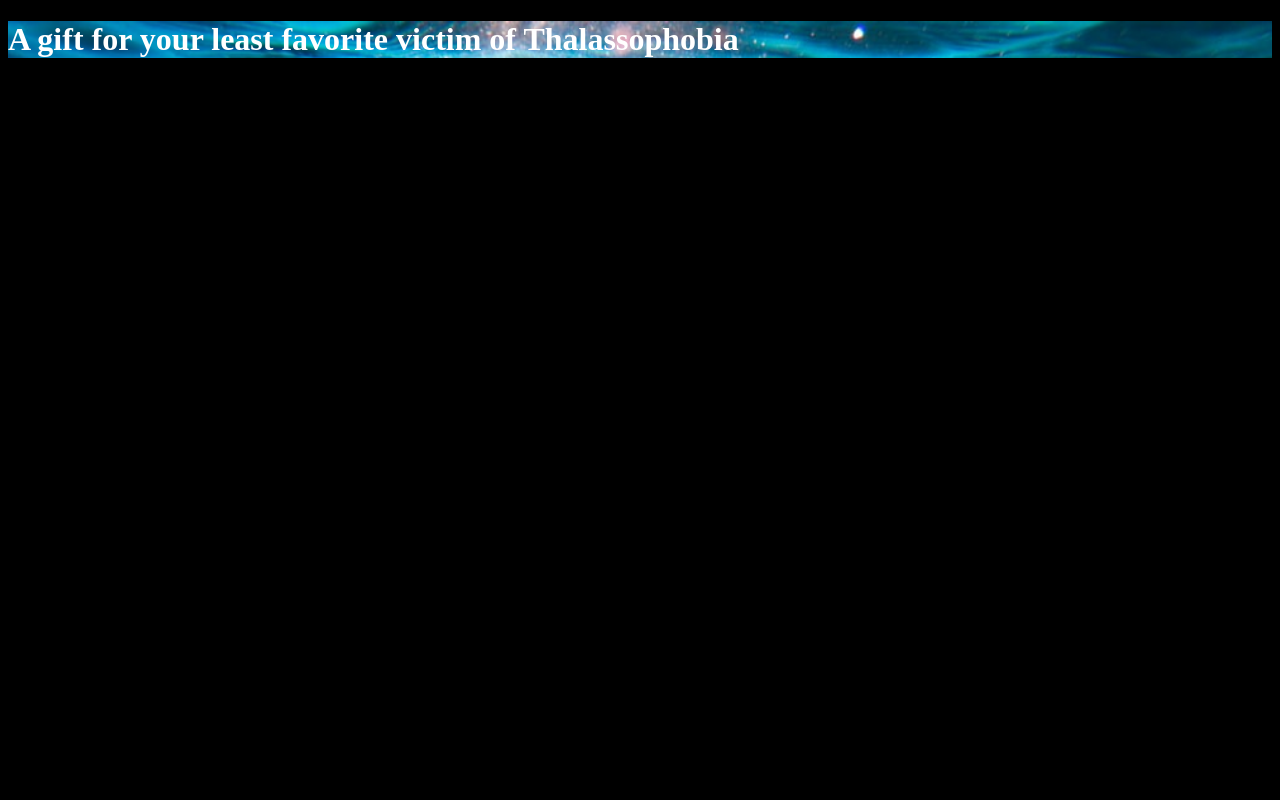
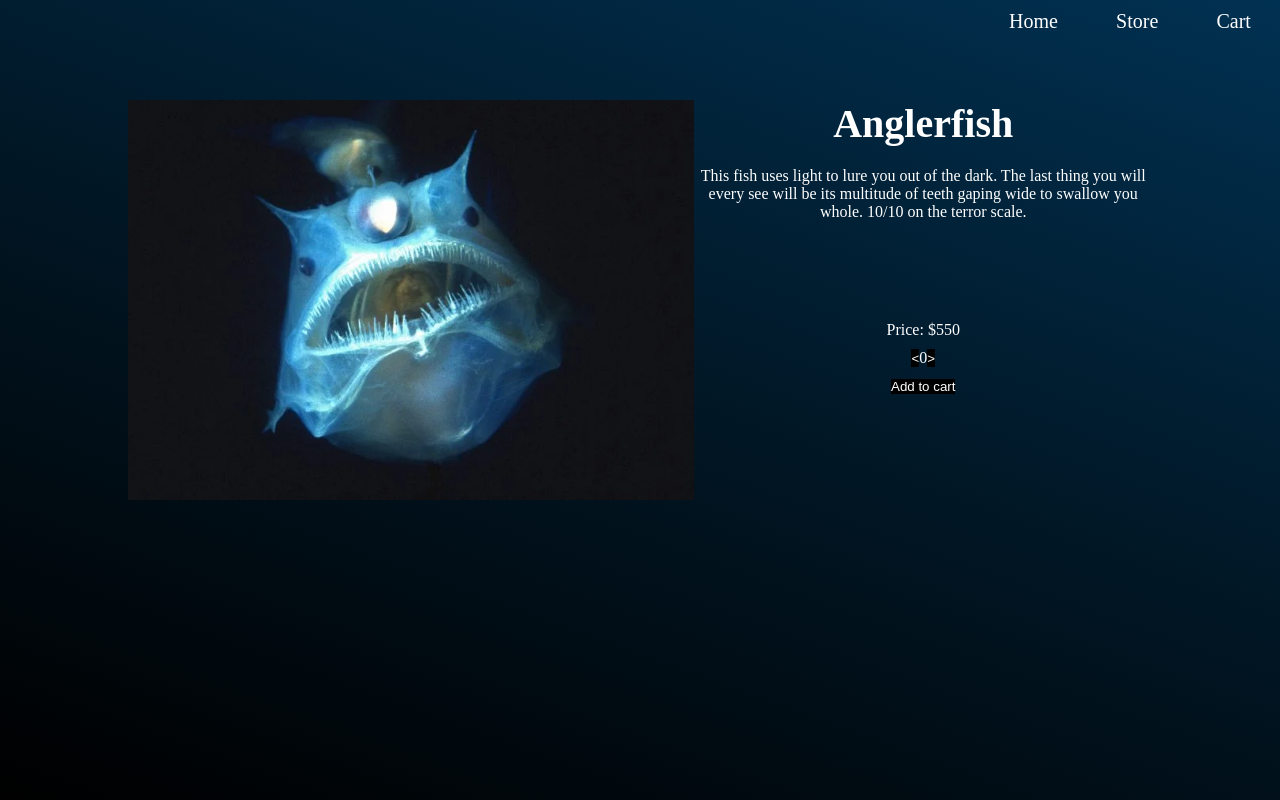
Before and after one commit to E-Kittle/shopping-cart, a React (Create React App) app: page / in a window 1280 px wide. Built offline with nearby package versions, Linux system fonts and the light colour scheme.

Commit message:
added background css and basic layout changes

```diff
--- a/src/App.js
+++ b/src/App.js
@@ -1,9 +1,13 @@
 import Home from './components/Home';
+import Store from './components/Store';
+import Nav from './components/Nav';
+import './style/generic.css'
 
 function App() {
   return (
-    <div className="App">
-      <Home />
+    <div className="App page-wrapper">
+      <Nav />
+      <Store />
     </div>
   );
 }
--- a/src/components/Item.js
+++ b/src/components/Item.js
@@ -0,0 +1,33 @@
+import React from 'react';
+import '../style/Store.css'
+
+const Item = (props) => {
+    const { item } = props;
+
+    return (
+        <div className='item-page'>
+            <img src={item.url} alt='failed'></img>
+            <div className='item-data'>
+                <h1>{item.name}</h1>
+                <p>{item.description}</p>
+            <div className='item-cta'>
+                <p>Price: ${item.price}</p>
+                <form>
+                    <div className='purchase-qty-wrapper'>
+                        <button id='increment'>&lt;</button>
+                        <p className='item-quantity'>0</p>
+                        <button id='decrement'>&gt;</button>
+                    </div>
+
+                    <button type='submit' className='purchase-button'>Add to cart</button>
+                </form>
+            </div>
+            </div>
+        </div>
+    )
+
+
+}
+
+
+export default Item;
--- a/src/components/Nav.js
+++ b/src/components/Nav.js
@@ -0,0 +1,22 @@
+import React from 'react';
+import '../style/App.css'
+
+const Nav = (props) => {
+
+
+    return (
+        <nav>
+            <ul className='nav-list'>
+                <li><a href='#'>Home</a></li>
+                <li><a href='#'>Store</a></li>
+                {/* Add an image for cart later */}
+                <li><a href='#'>Cart</a></li>
+            </ul>
+        </nav>
+    )
+
+
+}
+
+
+export default Nav;
--- a/src/components/Store.js
+++ b/src/components/Store.js
@@ -0,0 +1,21 @@
+import React from 'react';
+import Item from './Item';
+
+const Store = () => {
+
+    // For each item, we need to display a title, the image, a description, and a price
+
+    const storeItems = [{name: 'Anglerfish', url:'/images/anglerfish.webp', description: 'This fish uses light to lure you out of the dark. The last thing you will every see will be its multitude of teeth gaping wide to swallow you whole. 10/10 on the terror scale.', price:550.00}]
+    return (
+        <div>
+            {storeItems.map( item => {
+                return <Item item={item} />
+            })}
+        </div>
+    )
+
+
+}
+
+
+export default Store;
--- a/src/style/App.css
+++ b/src/style/App.css
@@ -1,5 +1,36 @@
+/* This css file contains styling for the basic layout (App.css) and for the nav element */
+
+
 * {
     box-sizing: border-box;
     margin: 0;
     padding: 0;
 }
+
+body {
+    /* background: linear-gradient(200deg, #013152, #011624, #000000);
+    height: 100vh; */
+}
+
+
+nav {
+    background-color: rgba(0, 0, 0 , 0);
+    min-height: 100px;
+    display: flex;
+    padding-top: 10px;
+    flex-direction: row-reverse;
+}
+
+nav ul {
+    display: flex;
+    list-style: none;
+    width: 300px;
+    justify-content: space-around;
+}
+
+a {
+    text-decoration: none;
+    color: white;
+    font-size: 20px;
+
+}
--- a/src/style/Home.css
+++ b/src/style/Home.css
@@ -4,7 +4,7 @@ body {
 }
 
 .hero-container {
-    background-image: url(/public/images/deep-sea.jpeg);
+    /* background-image: url(/images/deep-sea.jpeg);
     background-repeat: no-repeat;
-    background-size: cover;
+    background-size: cover; */
 }
--- /dev/null
+++ b/src/style/Store.css
@@ -0,0 +1,39 @@
+.item-page {
+    display: flex;
+    height: 80vh;
+    width: 80%;
+    margin: 0 auto;
+    /* border: solid; */
+}
+
+.item-page img {
+    object-fit:cover;
+    height: 400px;
+}
+
+.item-page .item-data {
+    width: 50%;
+    text-align: center;
+}
+
+.item-data h1 {
+    font-size: 40px;
+    margin-bottom: 20px;
+}
+
+.item-cta {
+    margin-top: 100px;
+}
+
+.purchase-qty-wrapper {
+    display: flex;
+    justify-content: center;
+    padding: 10px 0;
+}
+
+form button {
+    /* border: solid #013152 2px; */
+    border: none;
+    background-color: #000000;
+    color: white;
+}
--- /dev/null
+++ b/src/style/generic.css
@@ -0,0 +1,4 @@
+.page-wrapper{
+    background: linear-gradient(200deg, #013152, #011624, #000000);
+    height: 100vh;
+}
```
Also changed, not shown: 1 other file (tests, documents, lock files or other folders).
